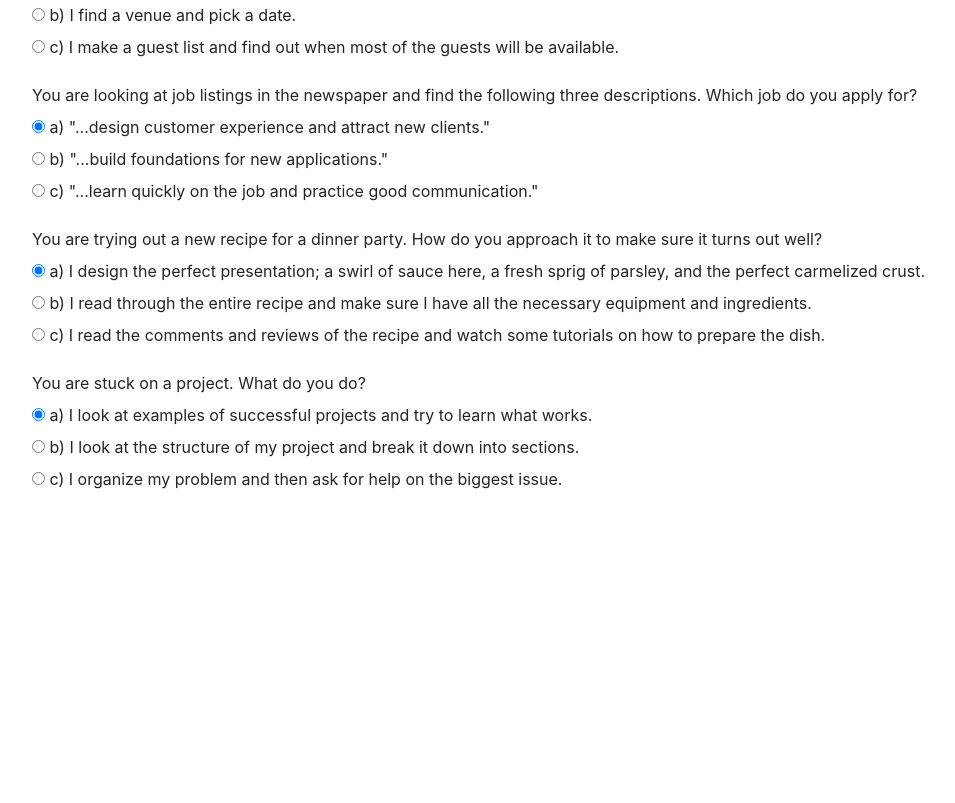
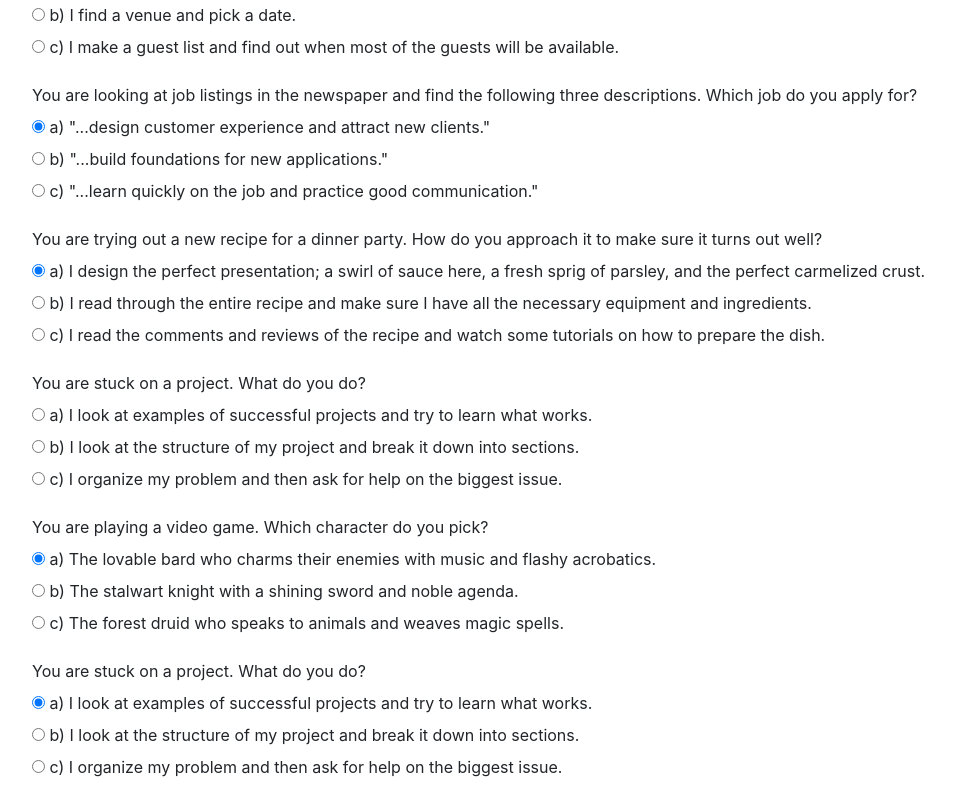
Before and after one commit to Messquerade/Programmming-Language-Suggester, a plain HTML site: page index.html in a window 1280 px wide. Shown: the part 411-1214 px from the top of the page, without its empty margins (53-1008 px from the left). Before the commit the page ends 926 px from the top, so only its background shows below. Drawn offline with Linux system fonts and the light colour scheme.

Commit message:
add two more questions

```diff
--- a/index.html
+++ b/index.html
@@ -128,6 +128,50 @@
           </label>
         </div>
       </div>
+
+      <div class="form-group">
+        <label for="sixth-question">You are playing a video game. Which character do you pick?</label>
+        <div class="radio">
+          <label>
+            <input type="radio" name="character" value="a" checked>
+            a) The lovable bard who charms their enemies with music and flashy acrobatics.
+          </label>
+        </div>
+        <div class="radio">
+          <label>
+            <input type="radio" name="character" value="b">
+            b) The stalwart knight with a shining sword and noble agenda.
+          </label>
+        </div>
+        <div class="radio">
+          <label>
+            <input type="radio" name="character" value="c">
+            c) The forest druid who speaks to animals and weaves magic spells.
+          </label>
+        </div>
+      </div>
+
+      <div class="form-group">
+        <label for="seventh-question">You are stuck on a project. What do you do?</label>
+        <div class="radio">
+          <label>
+            <input type="radio" name="stuck" value="a" checked>
+            a) I look at examples of successful projects and try to learn what works.
+          </label>
+        </div>
+        <div class="radio">
+          <label>
+            <input type="radio" name="stuck" value="b">
+            b) I look at the structure of my project and break it down into sections.
+          </label>
+        </div>
+        <div class="radio">
+          <label>
+            <input type="radio" name="stuck" value="c">
+            c) I organize my problem and then ask for help on the biggest issue.
+          </label>
+        </div>
+      </div>
     </form>
 
     <!-- results -->
```
